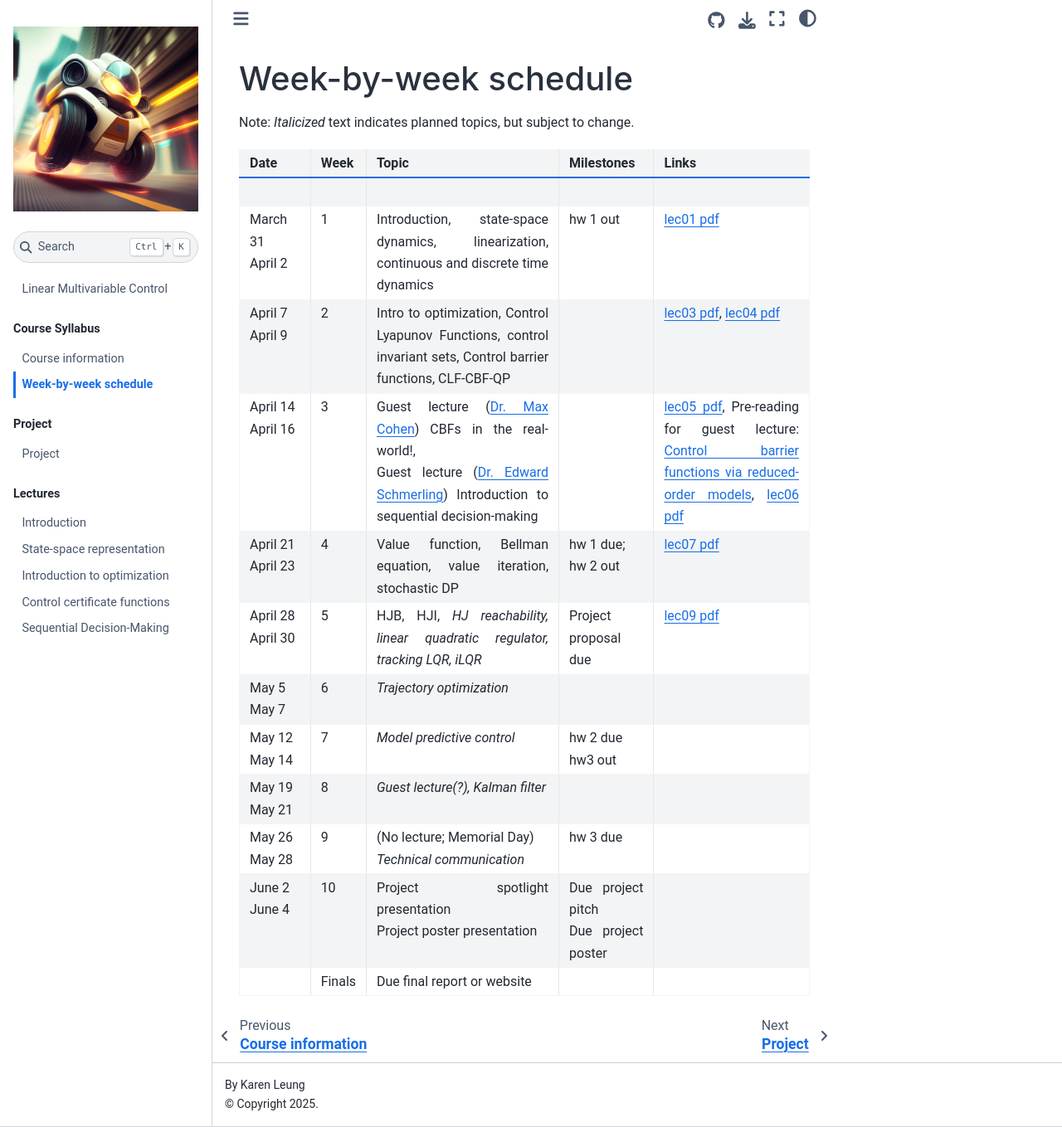
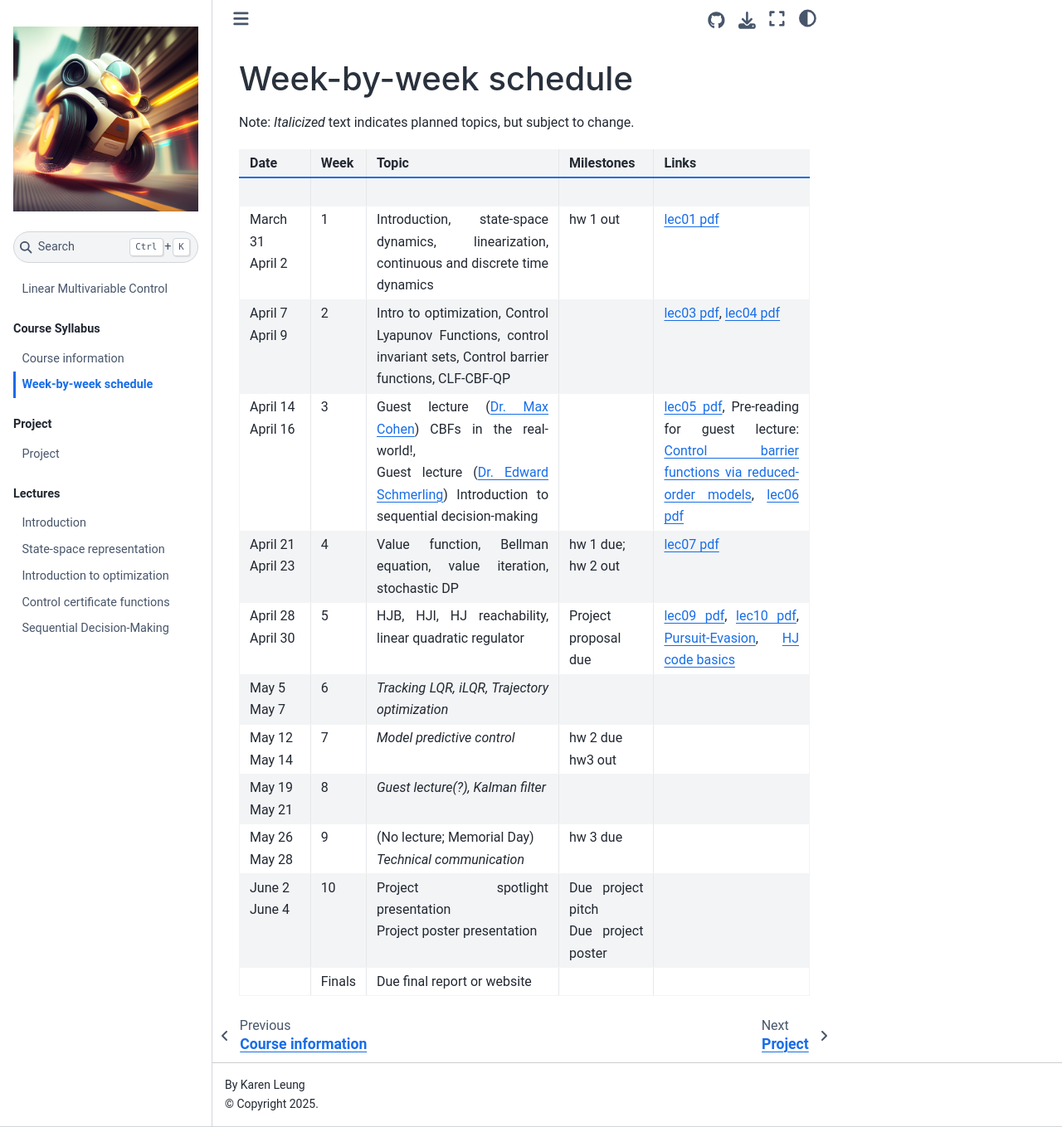
Before and after one commit to jimmyfowler/lmc-book, a Jupyter Book: the page built from logistics/schedule.md, in a window 1280 px wide and 1359 px high. Shown: the whole window at 83% size. Built offline with Jupyter Book 1.0.4 settings and Sphinx 7.4.7 and the Sphinx Book theme 1.1.4, drawn with Linux system fonts in a browser that asks for light colours; pages that are not in the unit, such as notebooks, are missing from menus.

Commit message:
update hj material

```diff
--- a/_config.yml
+++ b/_config.yml
@@ -43,7 +43,8 @@ sphinx:
       scipy [latest]: ['https://docs.scipy.org/doc/scipy/reference/', null]
       jax [latest]: ['https://jax.readthedocs.io/en/latest/', null]
       seaborn [stable]: ['https://seaborn.pydata.org/', null]
-      exmol [latest]: ['https://ur-whitelab.github.io/exmol/', null]
+      hj-reachbility: ['https://github.com/StanfordASL/hj_reachability', null]
+
 
 execute:
   #exclude_patterns          : ['livecomj/*', 'dl/pretraining.ipynb', 'applied/*', 'ml/*', 'dl/xai.ipynb', 'NLP.ipynb', 'flows.ipynb',
--- a/_toc.yml
+++ b/_toc.yml
@@ -21,8 +21,9 @@ parts:
   - file: lectures/optimization
   - file: lectures/control-certificates
   - file: lectures/sequential-dm
-
-
+- caption: Code Examples
+  chapters:
+  - file: examples/hj_reachability_basics
 
 
 # - caption: A. Math Review
--- a/logistics/schedule.md
+++ b/logistics/schedule.md
@@ -8,8 +8,8 @@ Note: *Italicized* text indicates planned topics, but subject to change.
 | April 7 <br> April 9   |   2    | Intro to optimization, Control Lyapunov Functions, control invariant sets, Control barrier functions, CLF-CBF-QP | | [lec03 pdf](https://github.com/UW-CTRL/lmc-book/blob/main/_static/pdfs/lecture_03.pdf), [lec04 pdf](https://github.com/UW-CTRL/lmc-book/blob/main/_static/pdfs/lecture_04.pdf)|
 | April 14 <br> April 16 |   3    | Guest lecture ([Dr. Max Cohen](https://scholar.google.com/citations?hl=en&user=e_0yKw0AAAAJ&view_op=list_works&sortby=pubdate)) CBFs in the real-world!, <br>Guest lecture ([Dr. Edward Schmerling](https://scholar.google.com/citations?user=b4Kj6MIAAAAJ&hl=en)) Introduction to sequential decision-making  | | [lec05 pdf](https://github.com/UW-CTRL/lmc-book/blob/main/_static/pdfs/lecture_05.pdf), Pre-reading for guest lecture: [Control barrier functions via reduced-order models](https://arxiv.org/pdf/2403.09865), [lec06 pdf](https://github.com/UW-CTRL/lmc-book/blob/main/_static/pdfs/lecture_06.pdf) |
 | April 21 <br> April 23 |   4    | Value function, Bellman equation, value iteration, stochastic DP | hw 1 due; <br> hw 2 out |  [lec07 pdf](https://github.com/UW-CTRL/lmc-book/blob/main/_static/pdfs/lecture_07.pdf)|
-| April 28 <br> April 30 |   5    | HJB, HJI, *HJ reachability, linear quadratic regulator, tracking LQR, iLQR* | Project proposal due | [lec09 pdf](https://github.com/UW-CTRL/lmc-book/blob/main/_static/pdfs/lecture_09.pdf) |
-| May 5 <br> May 7       |   6    | *Trajectory optimization* | | |
+| April 28 <br> April 30 |   5    | HJB, HJI, HJ reachability, linear quadratic regulator | Project proposal due | [lec09 pdf](https://github.com/UW-CTRL/lmc-book/blob/main/_static/pdfs/lecture_09.pdf),  [lec10 pdf](https://github.com/UW-CTRL/lmc-book/blob/main/_static/pdfs/lecture_10.pdf), [Pursuit-Evasion](https://github.com/StanfordASL/AA203-Examples/blob/2022/Lecture-12/HJ%20Reachability%20--%20Pursuit%20Evasion.ipynb), [HJ code basics](https://github.com/UW-CTRL/lmc-book/blob/main/examples/hj_reachability_basics.ipynb)|
+| May 5 <br> May 7       |   6    | *Tracking LQR, iLQR, Trajectory optimization* | | |
 | May 12 <br> May 14     |   7    | *Model predictive control* | hw 2 due <br> hw3 out| |
 | May 19 <br> May 21     |   8    | *Guest lecture(?), Kalman filter*| | |
 | May 26 <br> May 28     |   9    | (No lecture; Memorial Day) <br> *Technical communication* | hw 3 due | |
```
Also changed, not shown: 2 other files.
